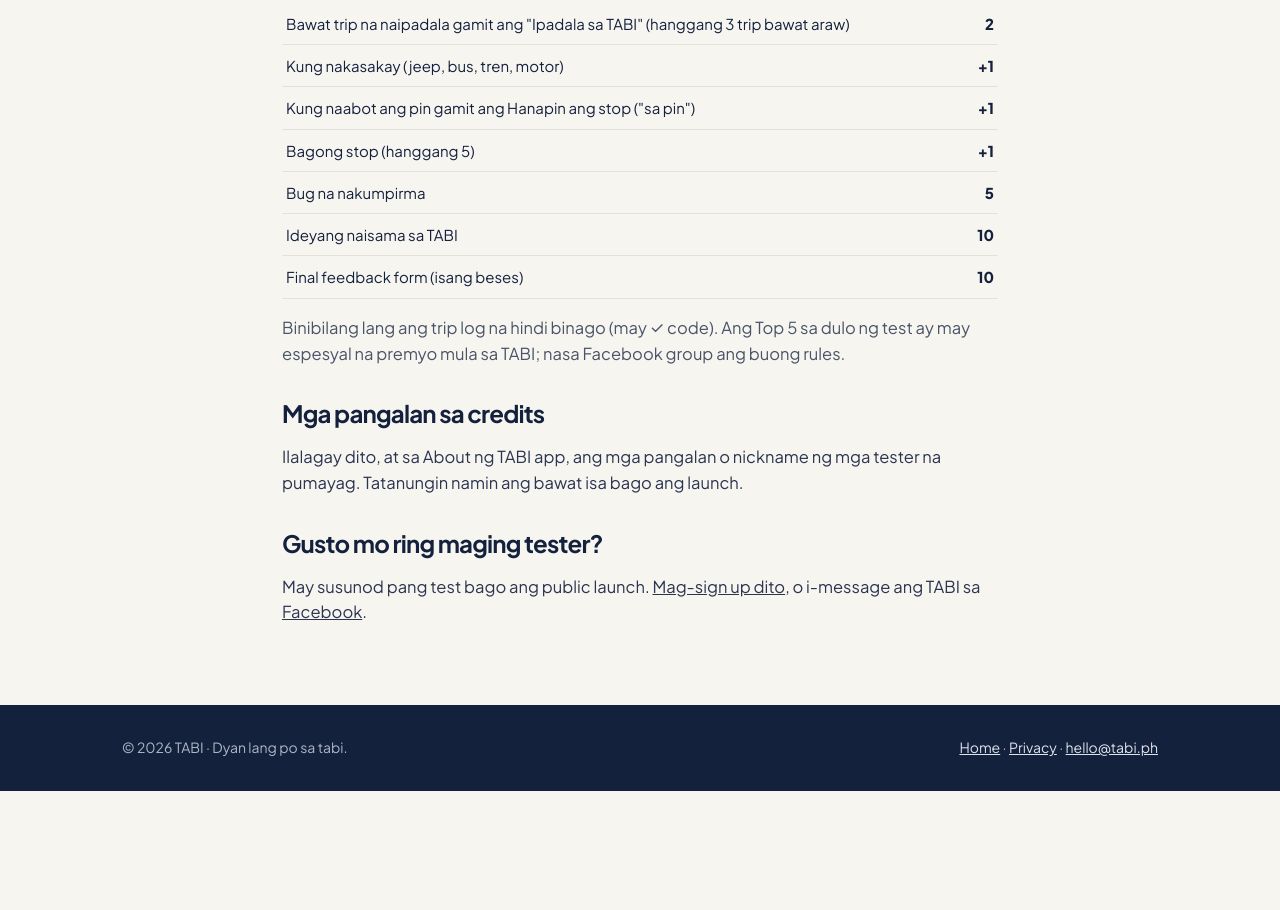
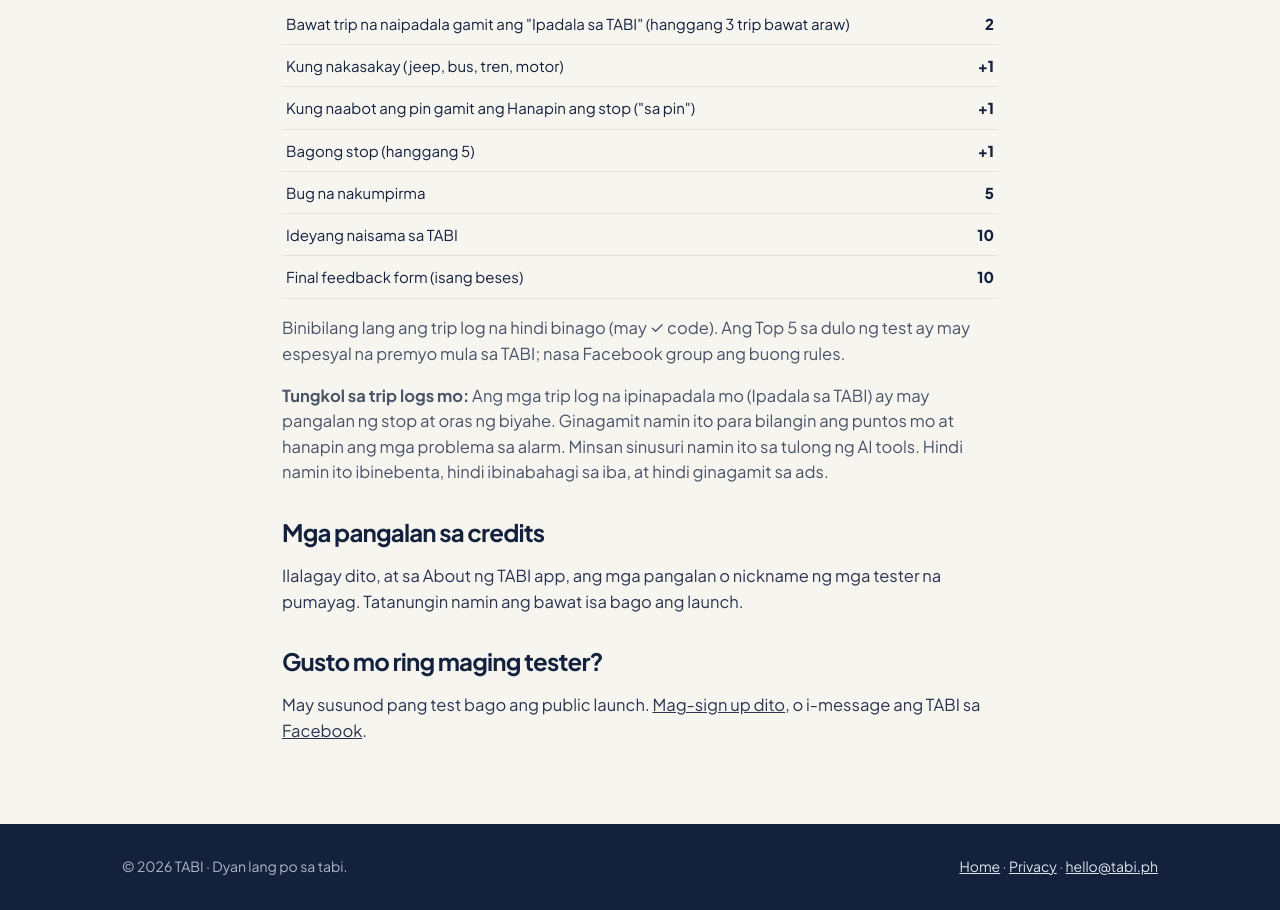
Before and after one commit to tabi-ph/tabi-ph.github.io, a plain HTML site: page testers/index.html in a window 1280 px wide. Shown: the part 1060-1970 px from the top of the page. Before the commit the page ends 1851 px from the top, so only its background shows below. Drawn offline with Linux system fonts and the light colour scheme; no server answers.

Commit message:
Add files via upload

```diff
--- a/testers/index.html
+++ b/testers/index.html
@@ -68,6 +68,7 @@
     <tr><td>Final feedback form (isang beses)</td><td>10</td></tr>
   </table>
   <p class="meta">Binibilang lang ang trip log na hindi binago (may ✓ code). Ang Top 5 sa dulo ng test ay may espesyal na premyo mula sa TABI; nasa Facebook group ang buong rules.</p>
+  <p class="meta"><strong>Tungkol sa trip logs mo:</strong> Ang mga trip log na ipinapadala mo (Ipadala sa TABI) ay may pangalan ng stop at oras ng biyahe. Ginagamit namin ito para bilangin ang puntos mo at hanapin ang mga problema sa alarm. Minsan sinusuri namin ito sa tulong ng AI tools. Hindi namin ito ibinebenta, hindi ibinabahagi sa iba, at hindi ginagamit sa ads.</p>
 
   <h2 id="credits">Mga pangalan sa credits</h2>
   <p>Ilalagay dito, at sa About ng TABI app, ang mga pangalan o nickname ng mga tester na pumayag. Tatanungin namin ang bawat isa bago ang launch.</p>
```
